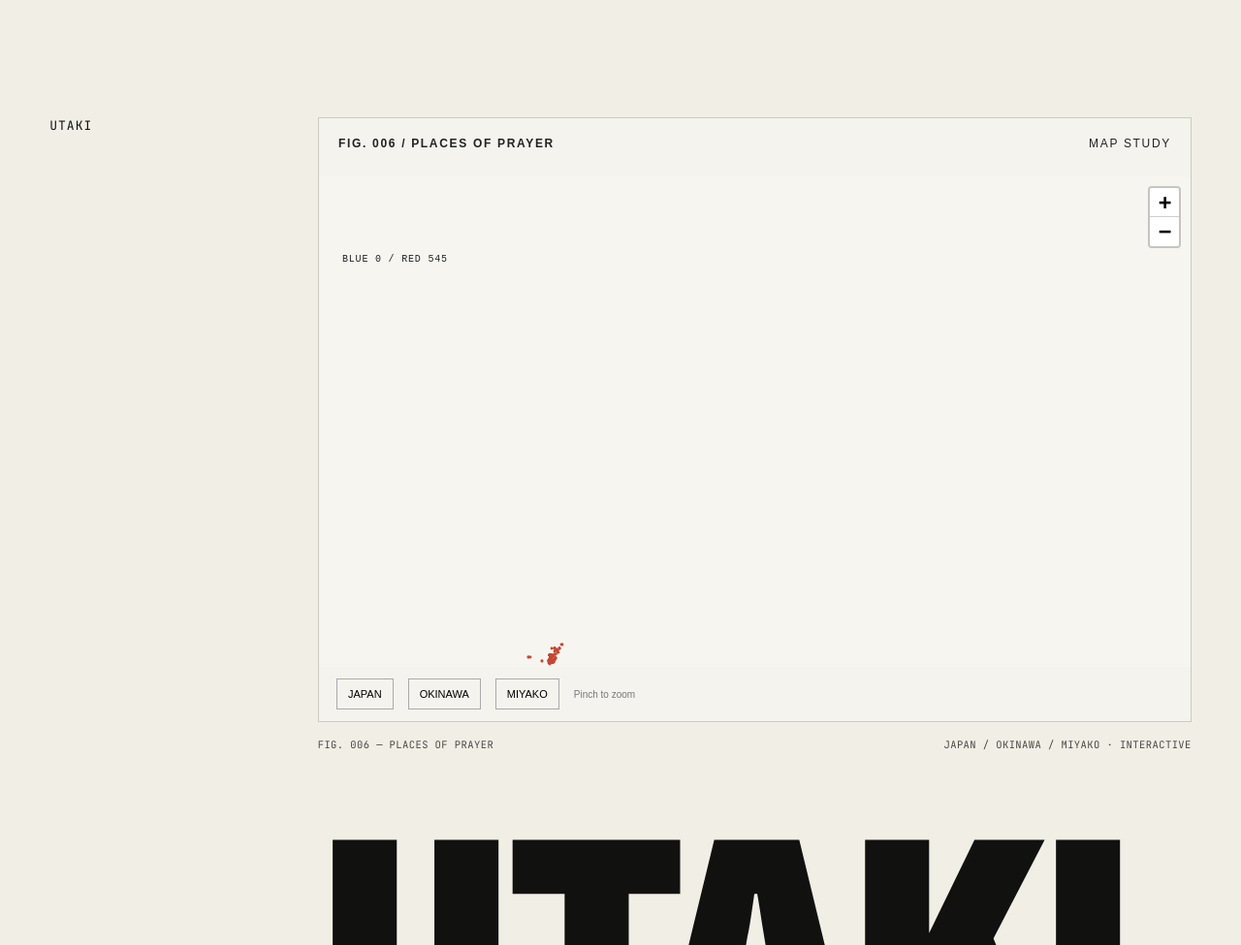
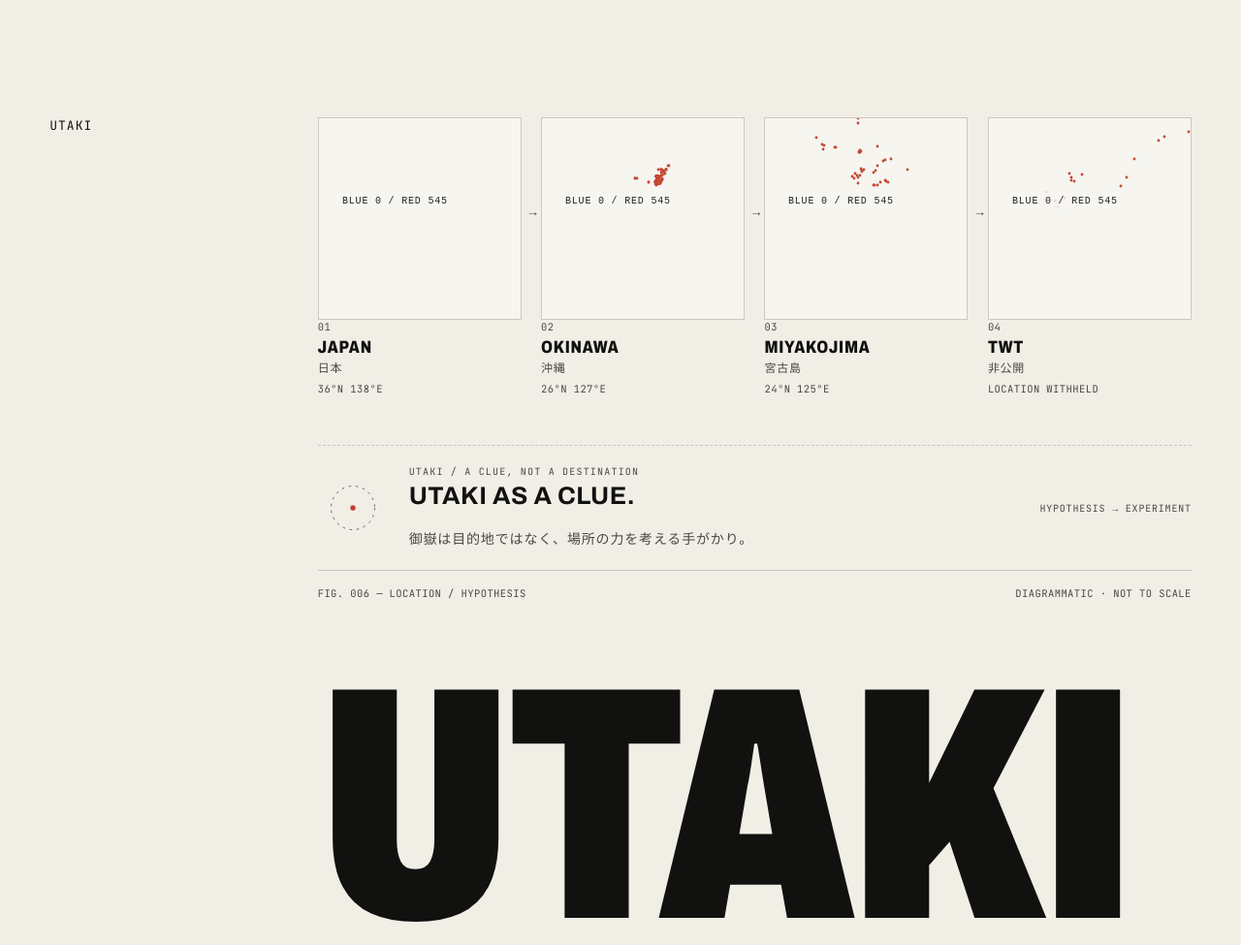
Before and after one commit to Caltokyo/time-will-tell, a website: page index.html in a window 1280 px wide. Shown: the part 5840-6815 px from the top of the page at 97% size. Drawn offline with nearby package versions, Linux system fonts and the light colour scheme; no server answers.

Commit message:
Restore five-step FIG 006 diagram with four geographic map windows and TWT panel

```diff
--- a/index.html
+++ b/index.html
@@ -17,7 +17,7 @@
   <!-- ESSAY-TITLE-FONT -->
   <link id="essay-title-font" rel="stylesheet" href="https://fonts.googleapis.com/css2?family=Noto+Serif+JP:wght@600&amp;display=swap&amp;text=%E3%80%81%E3%80%82%E3%81%84%E3%81%86%E3%81%8B%E3%81%8C%E3%81%8F%E3%81%93%E3%81%97%E3%81%99%E3%81%9F%E3%81%A0%E3%81%A3%E3%81%A4%E3%81%A6%E3%81%A8%E3%81%AA%E3%81%AB%E3%81%AE%E3%81%AF%E3%81%B8%E3%81%BF%E3%82%81%E3%82%82%E3%82%8B%E3%82%8C%E3%82%8D%E3%82%92%E3%82%AD%E3%82%AF%E3%82%B8%E3%82%BF%E3%83%86%E3%83%8E%E3%83%A3%E3%83%A9%E3%83%AD%E3%83%BC%E4%B8%87%E4%BA%BA%E4%BD%95%E5%85%AB%E5%87%BA%E5%88%86%E5%8F%A4%E5%9B%BD%E5%9C%B0%E5%A7%8B%E5%AE%97%E5%AE%9F%E6%95%99%E6%96%B0%E6%99%82%E7%94%9F%E7%94%A3%E7%99%BE%E7%9B%AE%E7%9C%A9%E7%A5%9E%E7%AF%80%E7%B4%84%E8%81%96%E8%87%AA%E9%87%8F%E9%96%93%E9%A1%9E%E9%A8%93" />
   <link rel="stylesheet" href="styles.css" />
-  <style>.fig006-embed{width:100%;height:min(78vh,850px);min-height:470px;overflow:hidden;border:1px solid rgba(120,120,110,.3)}.fig006-embed iframe{display:block;width:100%;height:100%;border:0}@media(max-width:700px){.fig006-embed{height:68dvh;min-height:430px}}</style>
+  <style>.fig006-embed{width:100%;height:min(78vh,850px);min-height:470px;overflow:hidden;border:1px solid rgba(120,120,110,.3)}.fig006-embed iframe{display:block;width:100%;height:100%;border:0}@media(max-width:700px){.fig006-embed{height:68dvh;min-height:430px}} .fig006-window{width:100%;aspect-ratio:1/1;overflow:hidden;border:1px solid rgba(90,90,80,.25)}.fig006-window iframe{width:100%;height:100%;border:0;display:block;pointer-events:none}.loc-steps .fig006-window{margin:0} </style>
 </head>
 <body>
   <div class="paper" aria-hidden="true"></div>
@@ -155,11 +155,31 @@
     <section class="sec" aria-labelledby="s06">
       <div class="sec-label sec-label--plain mono"><span>UTAKI</span></div>
       <div class="sec-body">
-        <figure class="locator locator--hypothesis reveal" aria-label="Interactive map of prayer sites across Japan, Okinawa and Miyakojima">
-          <div class="fig006-embed">
-            <iframe src="fig006-map-preview.html" title="FIG. 006 — PLACES OF PRAYER / Interactive map" loading="lazy" allowfullscreen></iframe>
+        <figure class="locator locator--hypothesis reveal" aria-label="Location: Japan, Okinawa, Miyakojima, and the undisclosed TWT experiment; UTAKI is a conceptual clue, not a location in the sequence">
+          <ol class="loc-steps">
+            <li class="loc">
+              <div class="fig006-window"><iframe src="fig006-map-preview.html?embed=japan" title="japan prayer sites map" loading="lazy" tabindex="-1"></iframe></div>
+              <span class="loc-no mono">01</span><span class="loc-name">JAPAN</span><span class="ja">日本</span><span class="loc-coord mono">36°N 138°E</span>
+            </li>
+            <li class="loc">
+              <div class="fig006-window"><iframe src="fig006-map-preview.html?embed=okinawa" title="okinawa prayer sites map" loading="lazy" tabindex="-1"></iframe></div>
+              <span class="loc-no mono">02</span><span class="loc-name">OKINAWA</span><span class="ja">沖縄</span><span class="loc-coord mono">26°N 127°E</span>
+            </li>
+            <li class="loc">
+              <div class="fig006-window"><iframe src="fig006-map-preview.html?embed=miyako" title="miyako prayer sites map" loading="lazy" tabindex="-1"></iframe></div>
+              <span class="loc-no mono">03</span><span class="loc-name">MIYAKOJIMA</span><span class="ja">宮古島</span><span class="loc-coord mono">24°N 125°E</span>
+            </li>
+            <li class="loc loc-twt">
+              <div class="fig006-window"><iframe src="fig006-map-preview.html?embed=utaki" title="utaki prayer sites map" loading="lazy" tabindex="-1"></iframe></div>
+              <span class="loc-no mono">04</span><span class="loc-name">TWT</span><span class="ja">非公開</span><span class="loc-coord mono">LOCATION WITHHELD</span>
+            </li>
+          </ol>
+          <div class="loc-clue">
+            <div class="loc-clue-mark" aria-hidden="true"><svg viewBox="0 0 80 80"><circle cx="40" cy="40" r="25" fill="none" stroke="currentColor" stroke-dasharray="3 5" opacity=".65"/><circle cx="40" cy="40" r="3" fill="#bf402a"/></svg></div>
+            <div class="loc-clue-copy"><span class="mono loc-clue-eyebrow">UTAKI / A CLUE, NOT A DESTINATION</span><strong>UTAKI AS A CLUE.</strong><span class="ja">御嶽は目的地ではなく、場所の力を考える手がかり。</span></div>
+            <span class="mono loc-clue-note">HYPOTHESIS → EXPERIMENT</span>
           </div>
-          <figcaption class="mono"><span>FIG. 006 — PLACES OF PRAYER</span><span>JAPAN / OKINAWA / MIYAKO · INTERACTIVE</span></figcaption>
+          <figcaption class="mono"><span>FIG. 006 — LOCATION / HYPOTHESIS</span><span>DIAGRAMMATIC · NOT TO SCALE</span></figcaption>
         </figure>
 
         <div class="utaki-head reveal">
```
